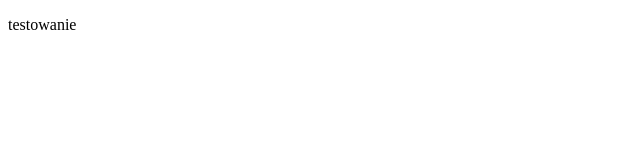
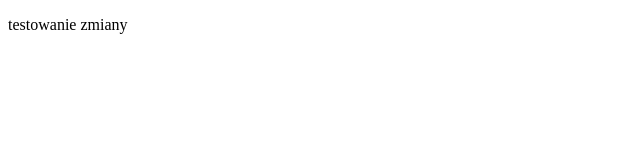
Before and after one commit to Iwona-Maraszkiewicz/task-runner, a website: page index.html in a window 1280 px wide. Shown: the full height of the page, 0-640 px from the left. Drawn offline with nearby package versions, Linux system fonts and the light colour scheme; files that its build step writes are made by us from their sources.

Commit message:
Change text

```diff
--- a/index.html
+++ b/index.html
@@ -10,7 +10,7 @@
       <link rel="stylesheet" href="style.css">
   </head>
   <body>
-    <p>testowanie
+    <p>testowanie zmiany
     </p>
   </body>
 </html>
```
